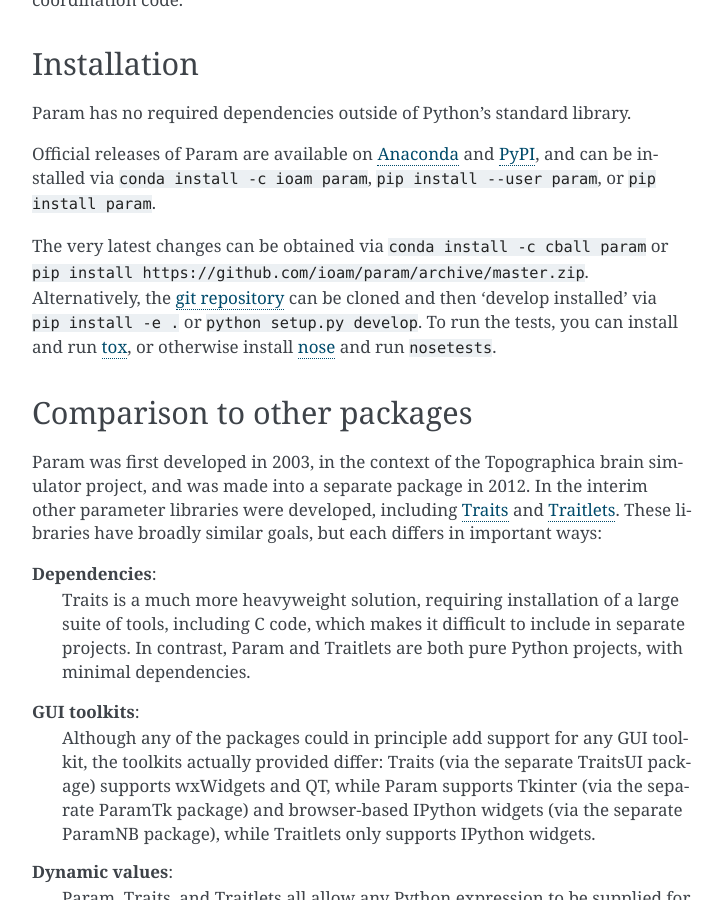
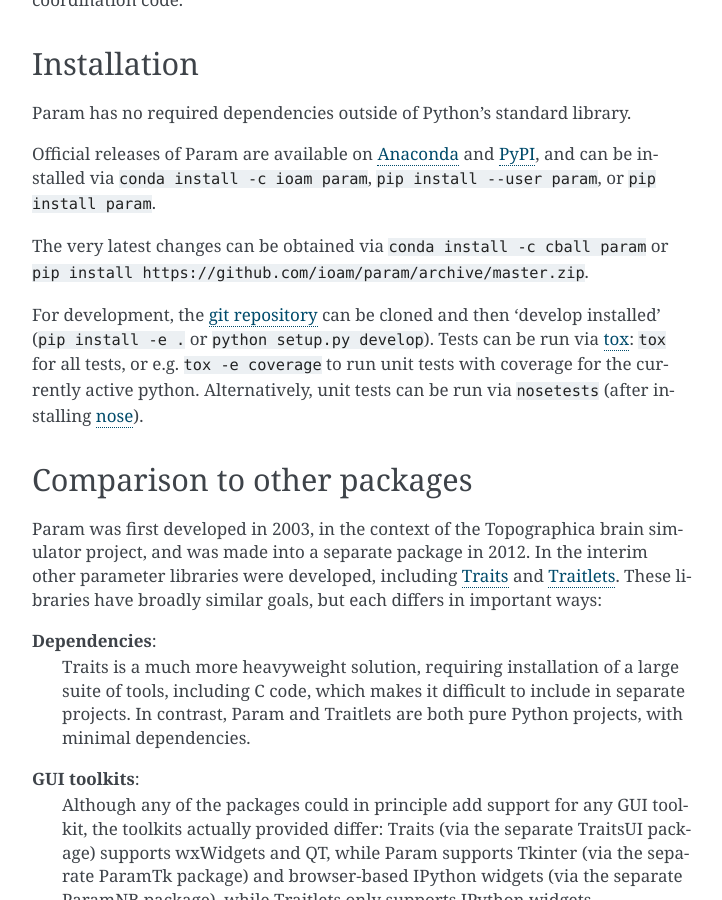
Before and after one commit to holoviz/param, a Sphinx documentation site: the page built from doc/index.rst, in a window 1280 px wide and 900 px high, scrolled down 2829 px. Shown: the whole window, without its empty margins (388-1110 px from the left). Built offline with Sphinx 7.4.7, drawn with Linux system fonts in a browser that asks for light colours; pages that are not in the unit, such as notebooks, are missing from menus.

Commit message:
Simplify tests (combine 'coverage' and 'develop').

```diff
--- a/doc/index.rst
+++ b/doc/index.rst
@@ -145,12 +145,16 @@
 
 The very latest changes can be obtained via ``conda install -c cball
 param`` or ``pip install
-https://github.com/ioam/param/archive/master.zip``.  Alternatively,
-the `git repository <http://github.com/ioam/param>`_ can be cloned and
-then 'develop installed' via ``pip install -e .`` or ``python setup.py
-develop``. To run the tests, you can install and run `tox
-<https://tox.readthedocs.io/en/latest/>`_, or otherwise install `nose
-<http://nose.readthedocs.io/en/latest/>`_ and run ``nosetests``.
+https://github.com/ioam/param/archive/master.zip``.
+
+For development, the `git repository <http://github.com/ioam/param>`_
+can be cloned and then 'develop installed' (``pip install -e .`` or
+``python setup.py develop``). Tests can be run via `tox
+<https://tox.readthedocs.io/en/latest/>`_: ``tox`` for all tests, or
+e.g. ``tox -e coverage`` to run unit tests with coverage for the
+currently active python. Alternatively, unit tests can be run via
+``nosetests`` (after installing `nose
+<http://nose.readthedocs.io/en/latest/>`_).
 
 
 Comparison to other packages
```
Also changed, not shown: .travis.yml, 1 other file.
